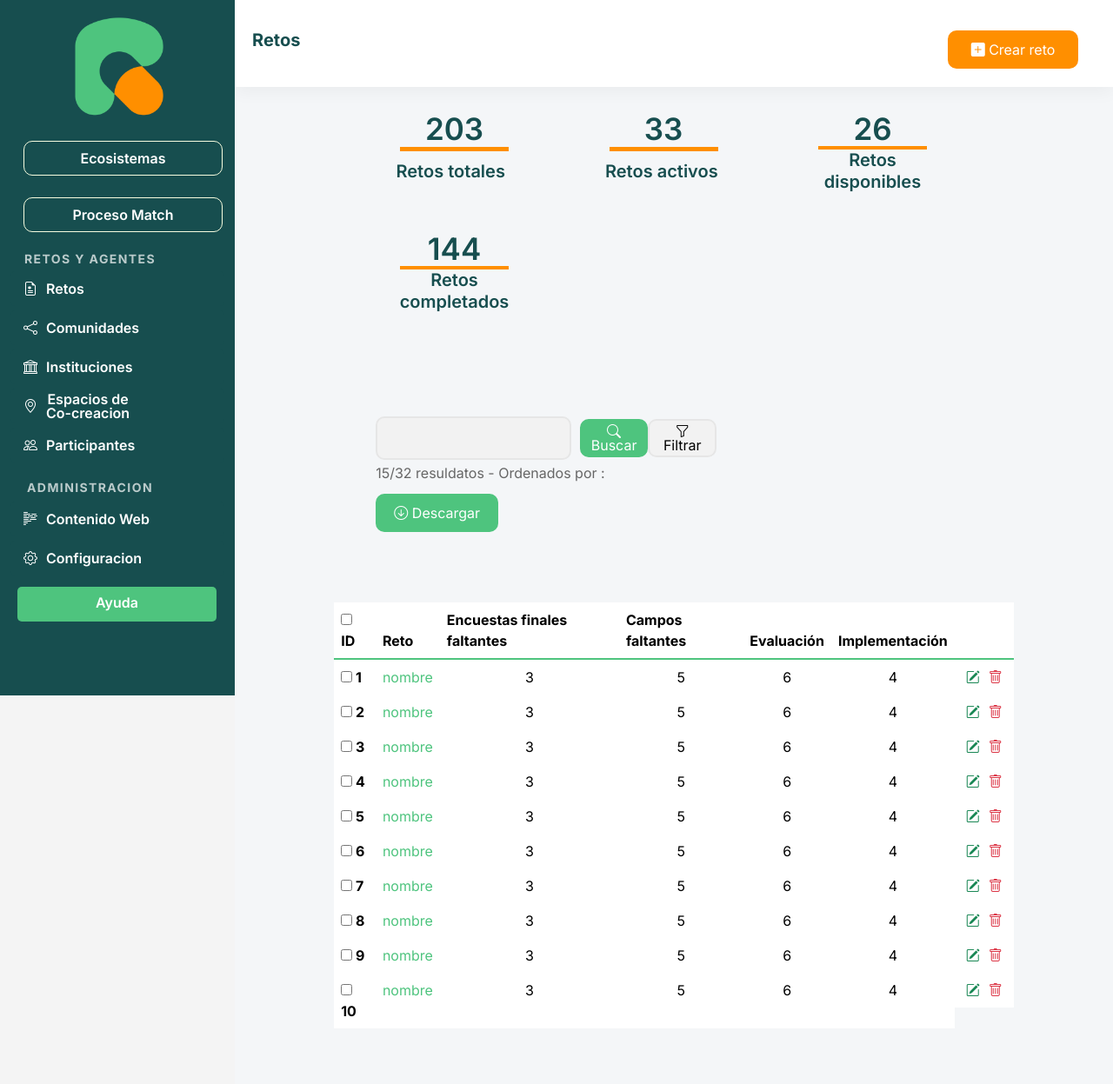
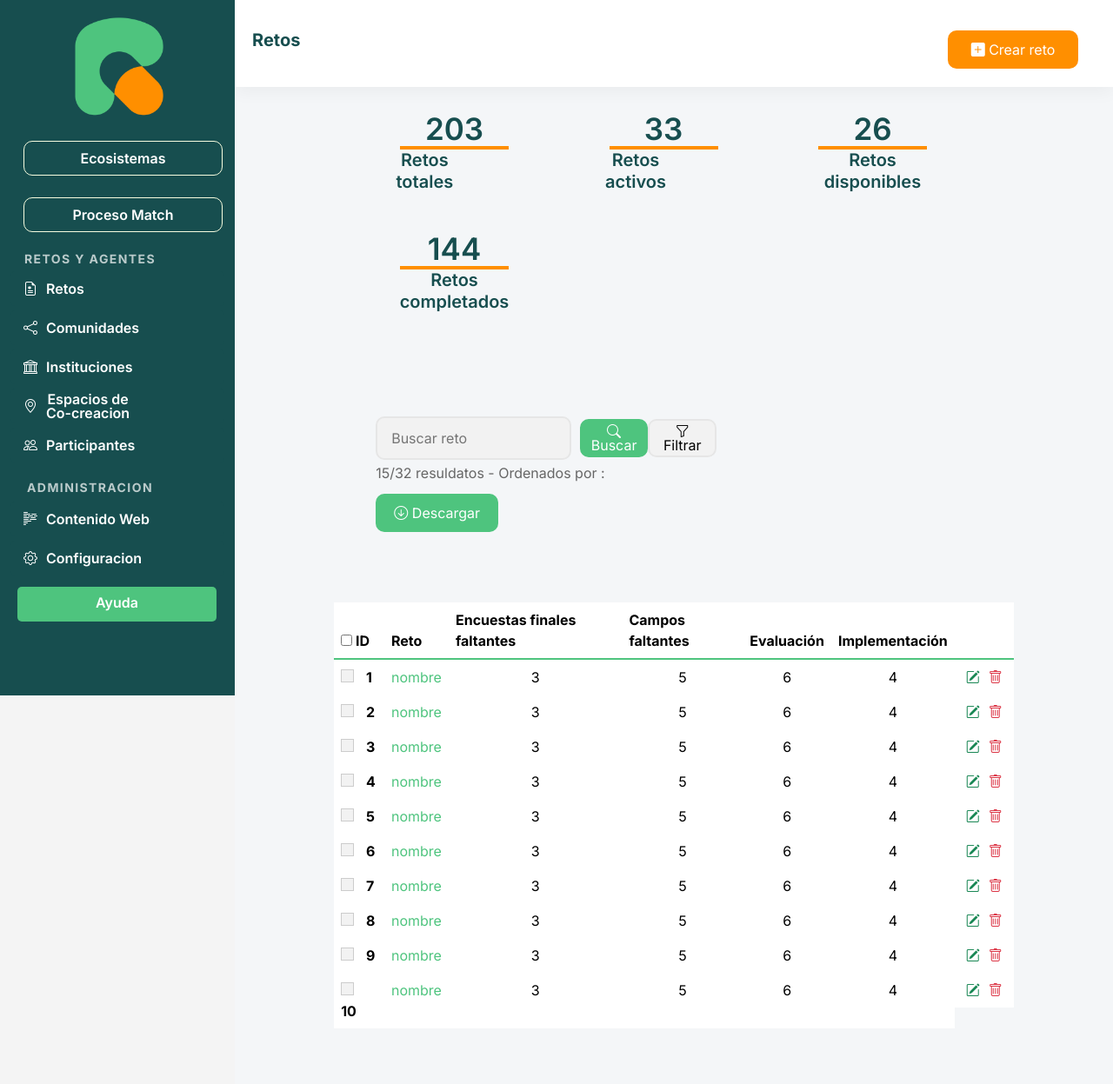
Before and after one commit to carlosDAC2020/retos_admin, a Django app: page / in a window 1280 px wide. Shown: the whole page at 87% size. Run offline with Django 4.2, Linux system fonts and the light colour scheme.

Commit message:
estilos de botones de filtros

```diff
--- a/retos_admin/static/css/admin.css
+++ b/retos_admin/static/css/admin.css
@@ -594,3 +594,23 @@ table thead tr th{
     background: #ddd;
   }
 }
+
+.table>tbody th input {
+  -webkit-appearance: none;
+      -moz-appearance: none;
+      appearance: none;
+      border: 1px solid gray;
+      width: 15px;
+      height: 15px;
+      outline: none;
+      transition: background-color 0.2s, border-color 0.2s;
+      margin-right: 10px;
+      background-color: #F2F2F2;
+      border: solid 1px #CCCCCC;
+
+}
+
+.table>tbody th input:checked {
+  background-color: blue;
+  border-color: blue;
+}
--- a/retos_admin/templates/retos_admin/comunidades/comunidades.html
+++ b/retos_admin/templates/retos_admin/comunidades/comunidades.html
@@ -40,7 +40,7 @@
 
                           <!-- buscador del filtro -->
                           <div class="col-md-4" style="padding-right:0px">
-                            <input type="text" class="form-select impt" id="estado" placeholder="">
+                            <input type="text" class="form-select impt" id="estado" placeholder="Buscar Comunidades">
                           </div>
                           <!-- botones  del filtro -->
                           <div class="col-md-3 d-flex " style="justify-content: space-evenly; padding: 10px 10px;">
--- a/retos_admin/templates/retos_admin/esp_co_creacion/esp_co_creacion.html
+++ b/retos_admin/templates/retos_admin/esp_co_creacion/esp_co_creacion.html
@@ -31,7 +31,7 @@
 
                           <!-- buscador del filtro -->
                           <div class="col-md-4" style="padding-right:0px">
-                            <input type="text" class="form-select impt" id="estado" placeholder="">
+                            <input type="text" class="form-select impt" id="estado" placeholder="Buscar Instituciones">
                           </div>
                           <!-- botones  del filtro -->
                           <div class="col-md-3 d-flex " style="justify-content: space-evenly; padding: 10px 10px;">
--- a/retos_admin/templates/retos_admin/instituciones/instituciones.html
+++ b/retos_admin/templates/retos_admin/instituciones/instituciones.html
@@ -26,7 +26,7 @@
 
                       <!-- buscador del filtro -->
                       <div class="col-md-4" style="padding-right:0px">
-                        <input type="text" class="form-select impt" id="estado" placeholder="">
+                        <input type="text" class="form-select impt" id="estado" placeholder="Buscar Instituciones">
                       </div>
                       <!-- botones  del filtro -->
                       <div class="col-md-3 d-flex " style="justify-content: space-evenly; padding: 10px 10px;">
--- a/retos_admin/templates/retos_admin/participantes/participantes.html
+++ b/retos_admin/templates/retos_admin/participantes/participantes.html
@@ -26,7 +26,7 @@
 
                         <!-- buscador del filtro -->
                         <div class="col-md-4" style="padding-right:0px">
-                          <input type="text" class="form-select impt" id="estado" placeholder="">
+                          <input type="text" class="form-select impt" id="estado" placeholder="Buscar Participantes">
                         </div>
                         <!-- botones  del filtro -->
                         <div class="col-md-3 d-flex " style="justify-content: space-evenly; padding: 10px 10px;">
--- a/retos_admin/templates/retos_admin/retos/retos.html
+++ b/retos_admin/templates/retos_admin/retos/retos.html
@@ -16,13 +16,13 @@
       <div class="col-md-3 cont">
         <h1>203</h1>
         <div></div>
-        <p>Retos totales</p>
+        <p>Retos <br> totales</p>
       </div>
 
       <div class="col-md-3 cont">
         <h1>33</h1>
         <div></div>
-        <p>Retos activos</p>
+        <p>Retos <br> activos</p>
       </div>
 
       <div class="col-md-3 cont">
@@ -59,7 +59,7 @@
 
                             <!-- buscador del filtro -->
                             <div class="col-md-4" style="padding-right:0px">
-                              <input type="text" class="form-select impt" id="estado" placeholder="">
+                              <input type="text" class="form-select impt" id="estado" placeholder="Buscar reto">
                             </div>
                             <!-- botones  del filtro -->
                             <div class="col-md-3 d-flex " style="justify-content: space-evenly; padding: 10px 10px;">
```
